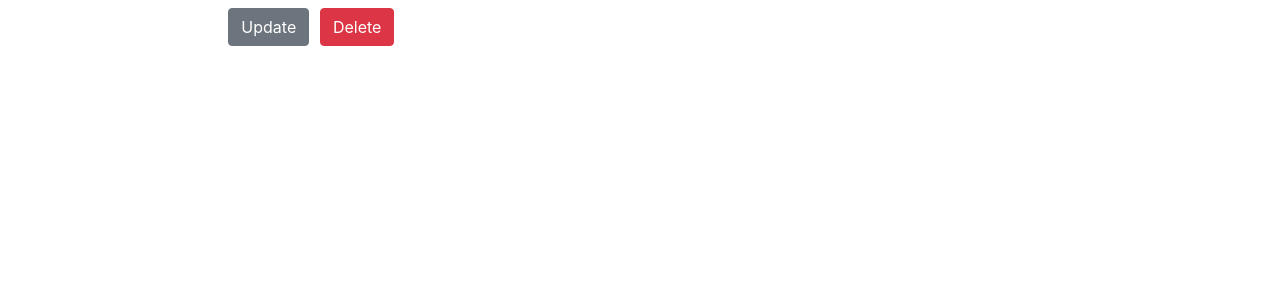
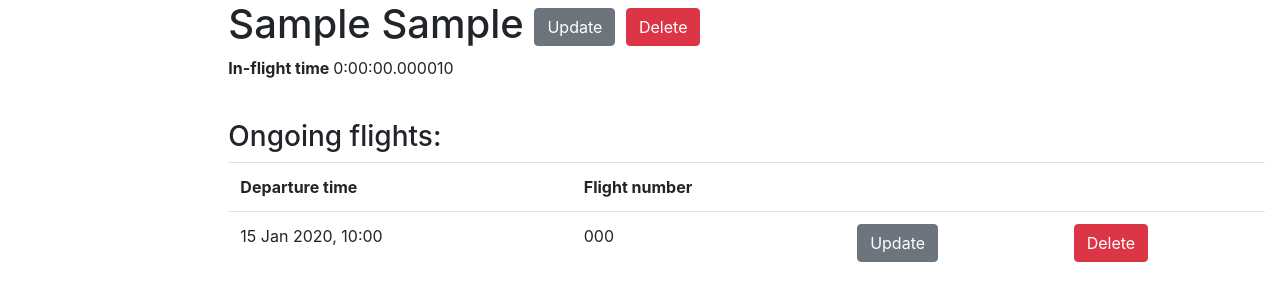
Before and after one commit to viktory-koroliova/flight_manager_mate, a Django app: page /routes/1/ in a window 1280 px wide. Shown: the top 301 px of the page. Run offline with Django 4.2, Linux system fonts and the light colour scheme; a user stored in the database is signed in; tables that the repository leaves empty hold one stand-in row (values such as "Sample post").

Commit message:
Impoved template route_detail

```diff
--- a/templates/flight/route_detail.html
+++ b/templates/flight/route_detail.html
@@ -2,31 +2,31 @@
 
 {% block content %}
   <h1>
-    {{ crewmember.first_name }} {{ crewmember.last_name }}
-    <a href="{% url 'flight:crew-update' pk=crewmember.id %}" class="btn btn-secondary link-to-page">
+    {{ route.departure_airport }} {{ route.arrival_airport }}
+    <a href="{% url 'flight:route-update' pk=route.id %}" class="btn btn-secondary link-to-page">
       Update
     </a>
-    <a href="{% url 'flight:crew-delete' pk=crewmember.id %}" class="btn btn-danger link-to-page">
+    <a href="{% url 'flight:route-delete' pk=route.id %}" class="btn btn-danger link-to-page">
       Delete
     </a>
+  </h1>
+  <p><b>In-flight time </b>{{ route.duration }}</p>
+  <br>
 
-  </h1>
-  {% if crewmember.flights.all %}
-    <h3>Scheduled flights:</h3>
+  {% if route.flights.all %}
+    <h3>Ongoing flights:</h3>
 
     <table class="table">
       <tr>
         <th>Departure time</th>
-        <th>Itinerary</th>
         <th>Flight number</th>
         <th></th>
         <th></th>
       </tr>
 
-      {% for flight in crewmember.flights.all %}
+      {% for flight in route.flights.all %}
         <tr>
           <td>{{ flight.departure|date:'d M Y, H:i' }}</td>
-          <td>{{ flight.route }}</td>
           <td>{{ flight.number }}</td>
           <td><a class="btn btn-secondary" href="{% url 'flight:flight-update' pk=flight.id%}">Update</a></td>
           <td><a class="btn btn-danger" href="{% url 'flight:flight-delete' pk=flight.id%}">Delete</a></td>
```
